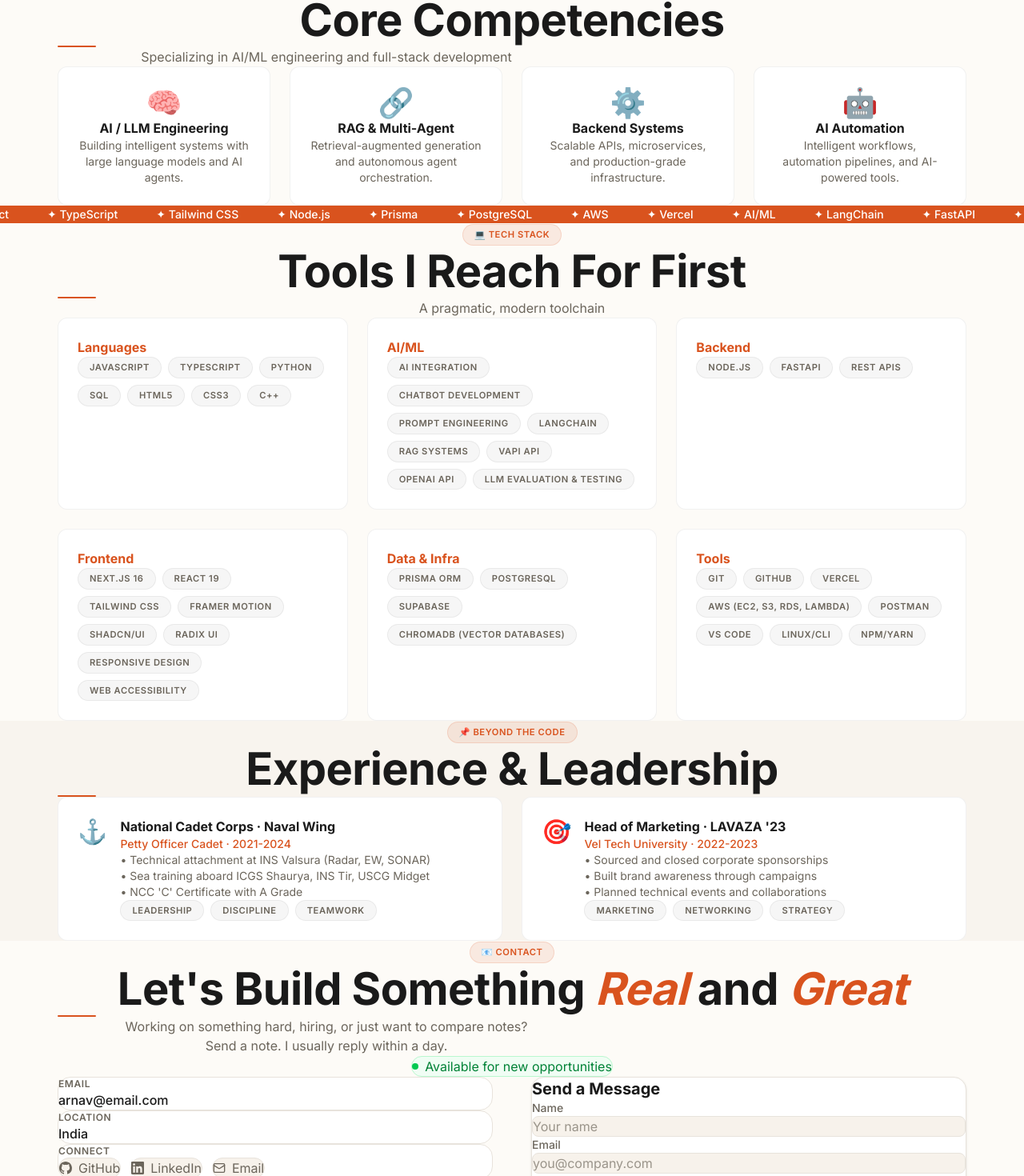
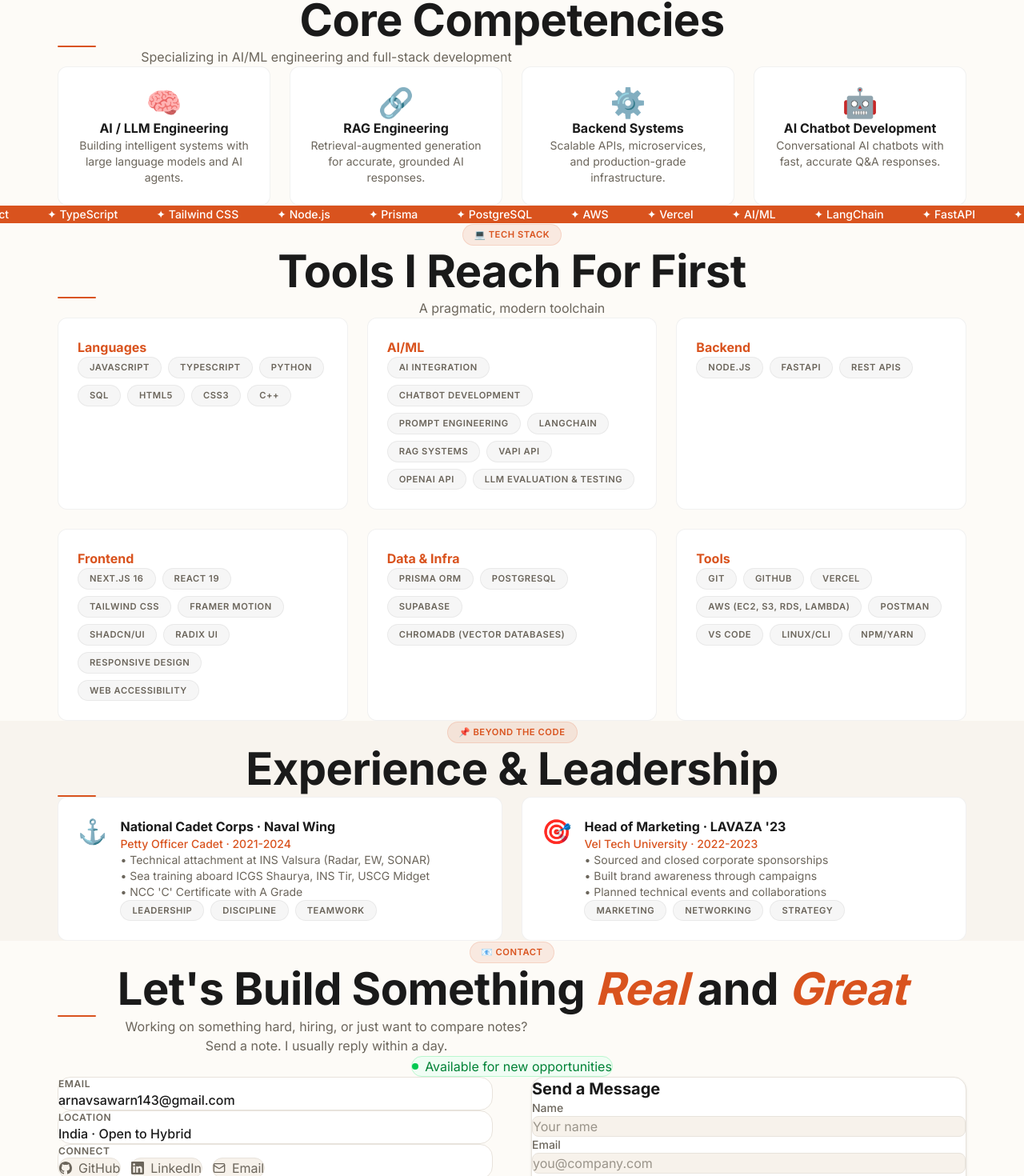
Before and after one commit to arnav20719/my-portfolio, a Next.js app: page / in a window 1280 px wide. Shown: the part 819-2289 px from the top of the page at 80% size. Built offline with nearby package versions, Linux system fonts and the light colour scheme.

Commit message:
STEP 3: Update page.tsx - contact email, location, core competencies cards

```diff
--- a/app/page.tsx
+++ b/app/page.tsx
@@ -43,8 +43,8 @@ export default function HomePage() {
             },
             {
               icon: '🔗',
-              title: 'RAG & Multi-Agent',
-              desc: 'Retrieval-augmented generation and autonomous agent orchestration.'
+              title: 'RAG Engineering',
+              desc: 'Retrieval-augmented generation for accurate, grounded AI responses.'
             },
             {
               icon: '⚙️',
@@ -53,8 +53,8 @@ export default function HomePage() {
             },
             {
               icon: '🤖',
-              title: 'AI Automation',
-              desc: 'Intelligent workflows, automation pipelines, and AI-powered tools.'
+              title: 'AI Chatbot Development',
+              desc: 'Conversational AI chatbots with fast, accurate Q&A responses.'
             }
           ].map((service, i) => (
             <div key={i} className="card text-center hover:border-[#D9531E]/50 group">
@@ -216,7 +216,7 @@ export default function HomePage() {
       </section>
 
       {/* ===== CONTACT SECTION ===== */}
-      <section className="section-padding bg-[#FDFBF7]">
+      <section id="contact" className="section-padding bg-[#FDFBF7]">
         <div className="container-custom">
           <div className="text-center mb-12">
             <span className="badge badge-accent">📧 Contact</span>
@@ -247,15 +247,15 @@ export default function HomePage() {
               {/* Email */}
               <div className="bg-white rounded-2xl p-6 border border-[#E8E3DC] hover:border-[#D9531E]/30 transition-all duration-300">
                 <h4 className="text-xs font-semibold text-[#6B655B] uppercase tracking-wider mb-2">Email</h4>
-                <a href="mailto:arnav@email.com" className="text-[#1A1A1A] font-medium hover:text-[#D9531E] transition-colors">
-                  arnav@email.com
+                <a href="mailto:arnavsawarn143@gmail.com" className="text-[#1A1A1A] font-medium hover:text-[#D9531E] transition-colors">
+                  arnavsawarn143@gmail.com
                 </a>
               </div>
 
               {/* Location */}
               <div className="bg-white rounded-2xl p-6 border border-[#E8E3DC] hover:border-[#D9531E]/30 transition-all duration-300">
                 <h4 className="text-xs font-semibold text-[#6B655B] uppercase tracking-wider mb-2">Location</h4>
-                <p className="text-[#1A1A1A] font-medium">India</p>
+                <p className="text-[#1A1A1A] font-medium">India · Open to Hybrid</p>
               </div>
 
               {/* Social Links */}
@@ -263,7 +263,7 @@ export default function HomePage() {
                 <h4 className="text-xs font-semibold text-[#6B655B] uppercase tracking-wider mb-3">Connect</h4>
                 <div className="flex flex-wrap gap-3">
                   <a
-                    href="https://github.com/arnavsai"
+                    href="https://github.com/arnav20719"
                     target="_blank"
                     rel="noopener noreferrer"
                     className="inline-flex items-center gap-2 px-4 py-2 rounded-full bg-[#F7F2EB] text-[#6B655B] hover:text-[#D9531E] border border-[#E8E3DC] hover:border-[#D9531E]/40 transition-all"
@@ -281,7 +281,7 @@ export default function HomePage() {
                     LinkedIn
                   </a>
                   <a
-                    href="mailto:arnav@email.com"
+                    href="mailto:arnavsawarn143@gmail.com"
                     className="inline-flex items-center gap-2 px-4 py-2 rounded-full bg-[#F7F2EB] text-[#6B655B] hover:text-[#D9531E] border border-[#E8E3DC] hover:border-[#D9531E]/40 transition-all"
                   >
                     <Mail className="w-4 h-4" />
```
